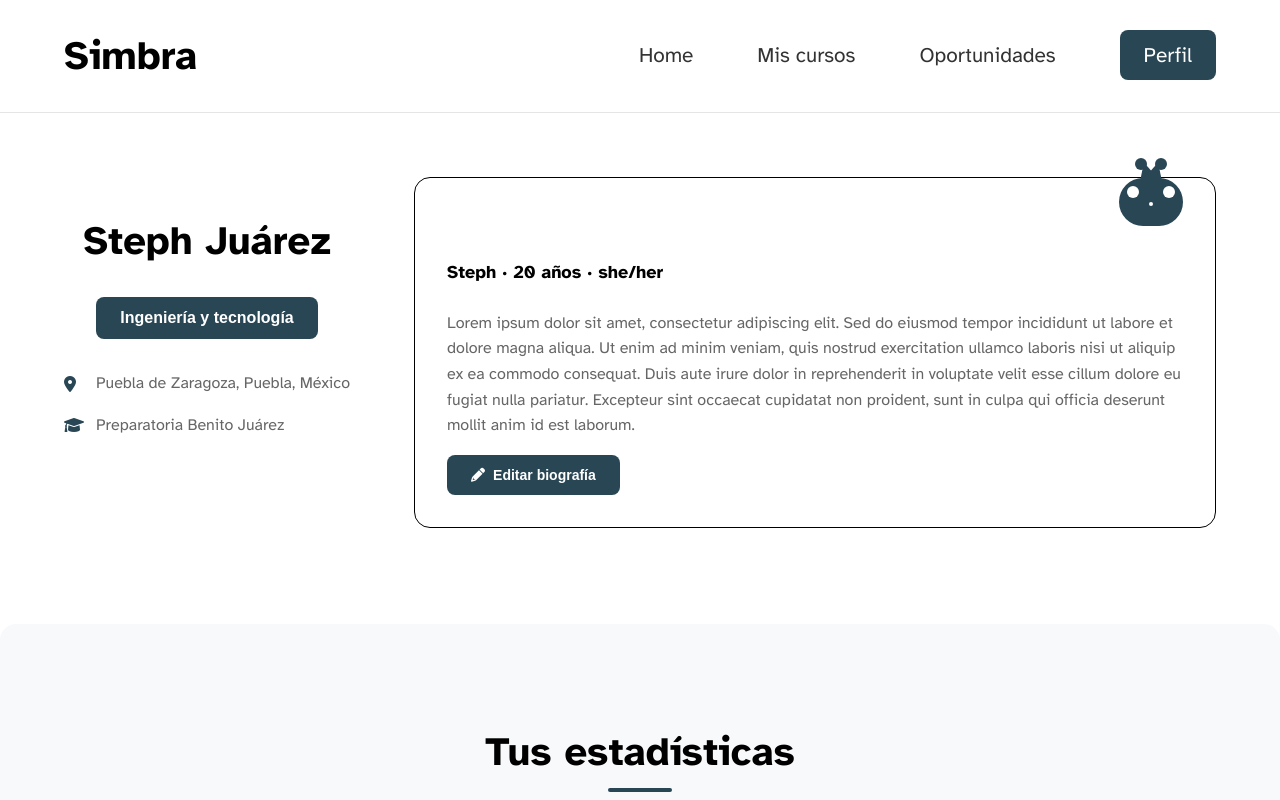
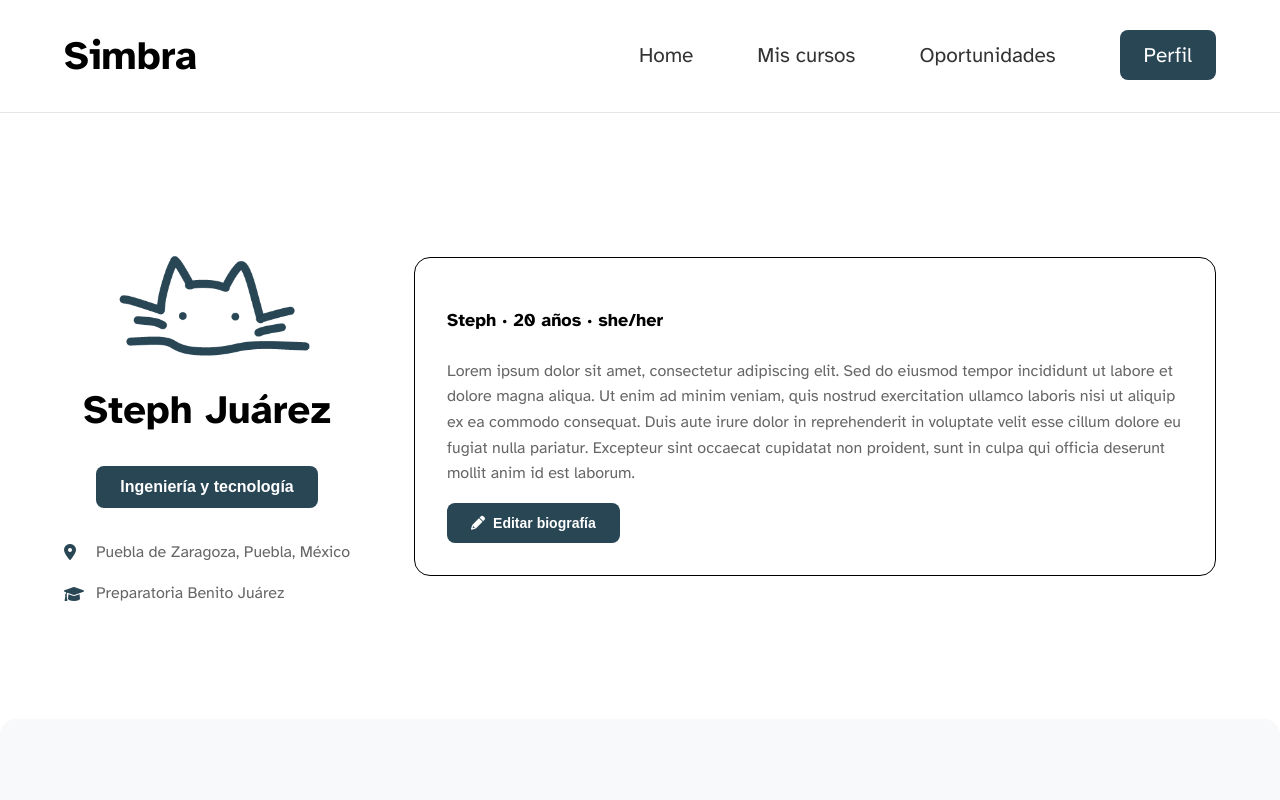
Before and after one commit to Yaslie/Simbra, a plain HTML site: page Frontend/Perfil/index.html in a window 1280 px wide. Shown: the top 800 px of the page. Drawn offline with Linux system fonts and the light colour scheme.

Commit message:
Perfil diseño listo

```diff
--- a/Frontend/Perfil/Perfil.css
+++ b/Frontend/Perfil/Perfil.css
@@ -95,7 +95,8 @@ body {
 }
 
 .profile-picture {
-    margin-bottom: 2rem;
+    margin: -4rem;
+    margin-left: -10rem;
 }
 
 /* Dog Avatar */
@@ -225,97 +226,13 @@ body {
     padding: 2rem;
     position: relative;
     background-color: #fff;
+    margin-top: 5rem;
 }
 
-/* Peeking Cat */
-.peeking-cat {
-    position: absolute;
-    top: -1rem;
-    right: 1rem;
-    width: 6rem;
-    height: 6rem;
-}
 
-.cat-head {
-    position: relative;
-}
-
-.cat-ears {
-    position: absolute;
-    top: 0;
-    left: 50%;
-    transform: translateX(-50%);
-}
-
-.cat-ear {
-    position: absolute;
-    width: 0;
-    height: 0;
-    border-left: 0.75rem solid transparent;
-    border-right: 0.75rem solid transparent;
-    border-bottom: 1.5rem solid #294655;
-}
-
-.left-cat-ear {
-    left: -1rem;
-    transform: rotate(-15deg);
-}
-
-.right-cat-ear {
-    right: -1rem;
-    transform: rotate(15deg);
-}
-
-.cat-face {
-    position: absolute;
-    top: 1rem;
-    left: 50%;
-    transform: translateX(-50%);
-    width: 4rem;
-    height: 3rem;
-    background-color: #294655;
-    border-radius: 2rem;
-}
-
-.cat-eyes {
-    display: flex;
-    justify-content: space-between;
-    margin: 0.5rem 0.5rem 0;
-}
-
-.cat-eye {
-    width: 0.75rem;
-    height: 0.75rem;
-    background-color: #fff;
-    border-radius: 50%;
-}
-
-.cat-nose {
-    width: 0.25rem;
-    height: 0.25rem;
-    background-color: #fff;
-    border-radius: 50%;
-    margin: 0.25rem auto;
-}
-
-.cat-paws {
-    position: absolute;
-    bottom: -0.5rem;
-    left: 50%;
-    transform: translateX(-50%);
-    display: flex;
-    gap: 0.5rem;
-}
-
-.paw {
-    width: 0.75rem;
-    height: 0.75rem;
-    background-color: #294655;
-    border-radius: 50%;
-}
 
 .bio-content {
-    margin-top: 3rem;
+    margin-top: 1rem;
 }
 
 .bio-header {
@@ -562,7 +479,7 @@ body {
     width: 100%;
     height: 100%;
     border-radius: 50%;
-    background: conic-gradient(#20d4d4 0deg 315deg, #fff 315deg 360deg);
+    background: conic-gradient(#335a94 0deg 315deg, #fff 315deg 360deg);
     display: flex;
     align-items: center;
     justify-content: center;
--- a/Frontend/Perfil/index.html
+++ b/Frontend/Perfil/index.html
@@ -33,7 +33,7 @@
                 <!-- Left Side - User Information -->
                 <div class="user-info">
                     <div class="profile-picture">
-
+                    <img src="../img/gato-logo.png" alt="Foto de perfil" style="width: 20rem; height: 20rem;">
                     </div>
                     <h2 class="user-name">Steph Juárez</h2>
                     <button class="career-btn">Ingeniería y tecnología</button>
@@ -52,25 +52,7 @@
                 <!-- Right Side - Bio Section -->
                 <div class="bio-section">
                     <div class="bio-card">
-                        <div class="peeking-cat">
-                            <div class="cat-head">
-                                <div class="cat-ears">
-                                    <div class="cat-ear left-cat-ear"></div>
-                                    <div class="cat-ear right-cat-ear"></div>
-                                </div>
-                                <div class="cat-face">
-                                    <div class="cat-eyes">
-                                        <div class="cat-eye left-cat-eye"></div>
-                                        <div class="cat-eye right-cat-eye"></div>
-                                    </div>
-                                    <div class="cat-nose"></div>
-                                </div>
-                                <div class="cat-paws">
-                                    <div class="paw left-paw"></div>
-                                    <div class="paw right-paw"></div>
-                                </div>
-                            </div>
-                        </div>
+
                         <div class="bio-content">
                             <div class="bio-header">Steph · 20 años · she/her</div>
                             <div class="bio-text" id="bio-text">
```
